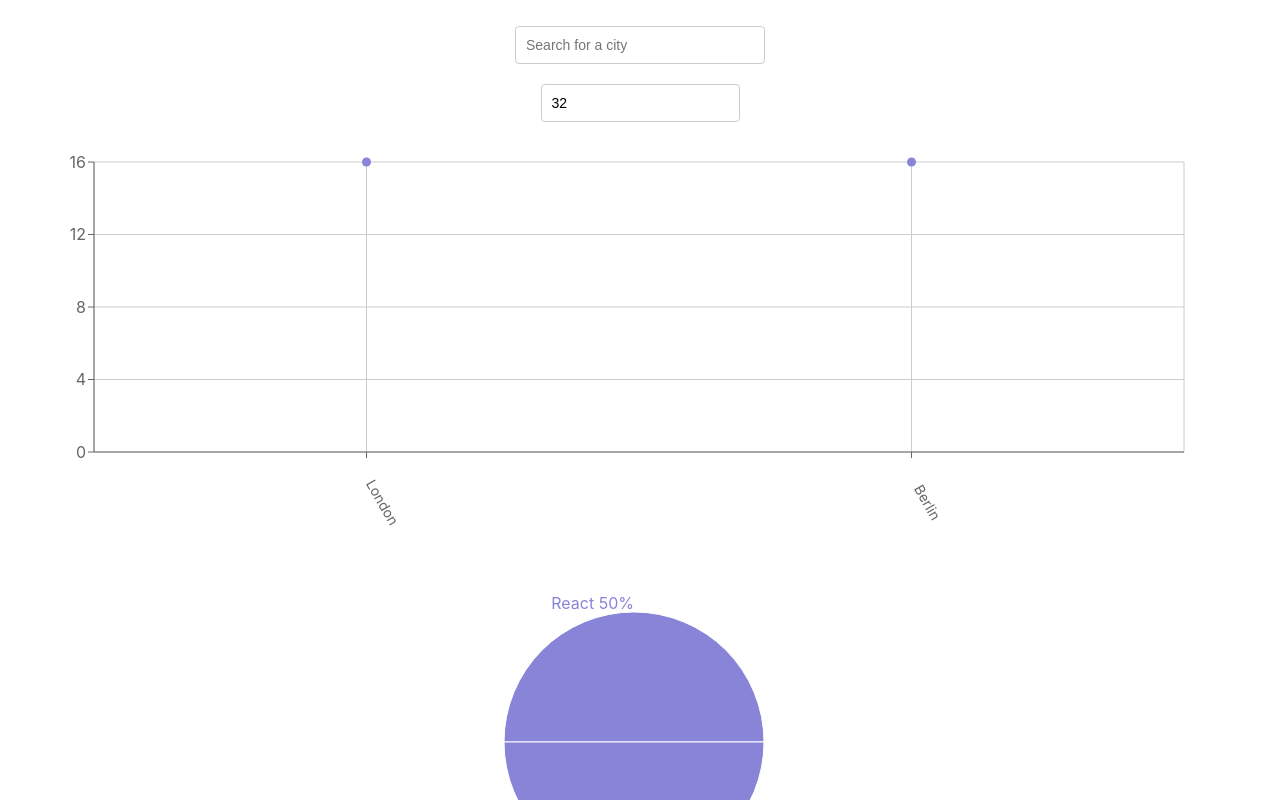
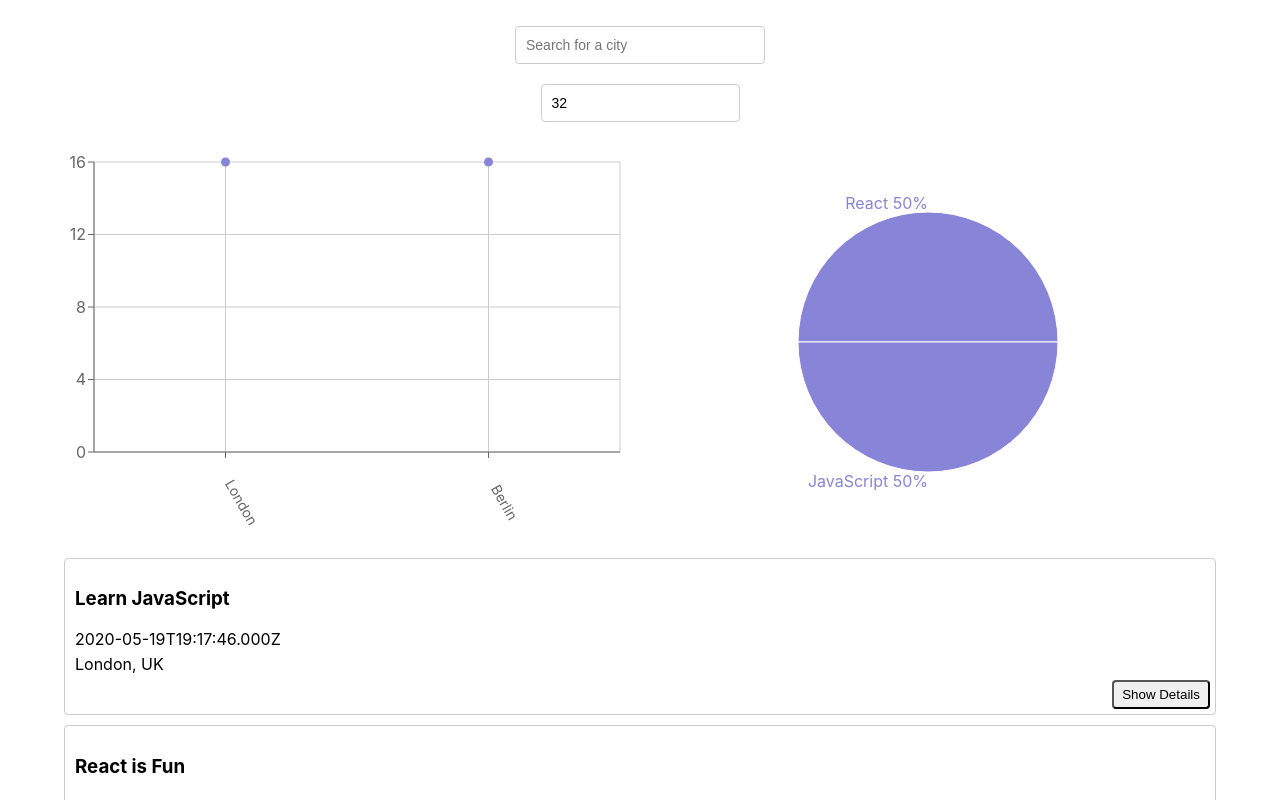
Before and after one commit to dwd369/meet, a React (Create React App) app: page / in a window 1280 px wide. Shown: the top 800 px of the page. Built offline with nearby package versions, Linux system fonts and the light colour scheme; what atatus-spa would draw is missing.

Commit message:
updated css to style charts-container in DOM

```diff
--- a/src/App.css
+++ b/src/App.css
@@ -94,3 +94,16 @@ input[type="number"] {
   width: 250px;
   z-index: 1000;
 }
+
+.charts-container {
+  display: flex;
+  grid-template-columns: 1fr 1fr;
+}
+
+@media (max-width: 768px) {
+  .charts-container {
+    display: flex;
+    flex-direction: column;
+    grid-template-columns: none;
+  }
+}
```
